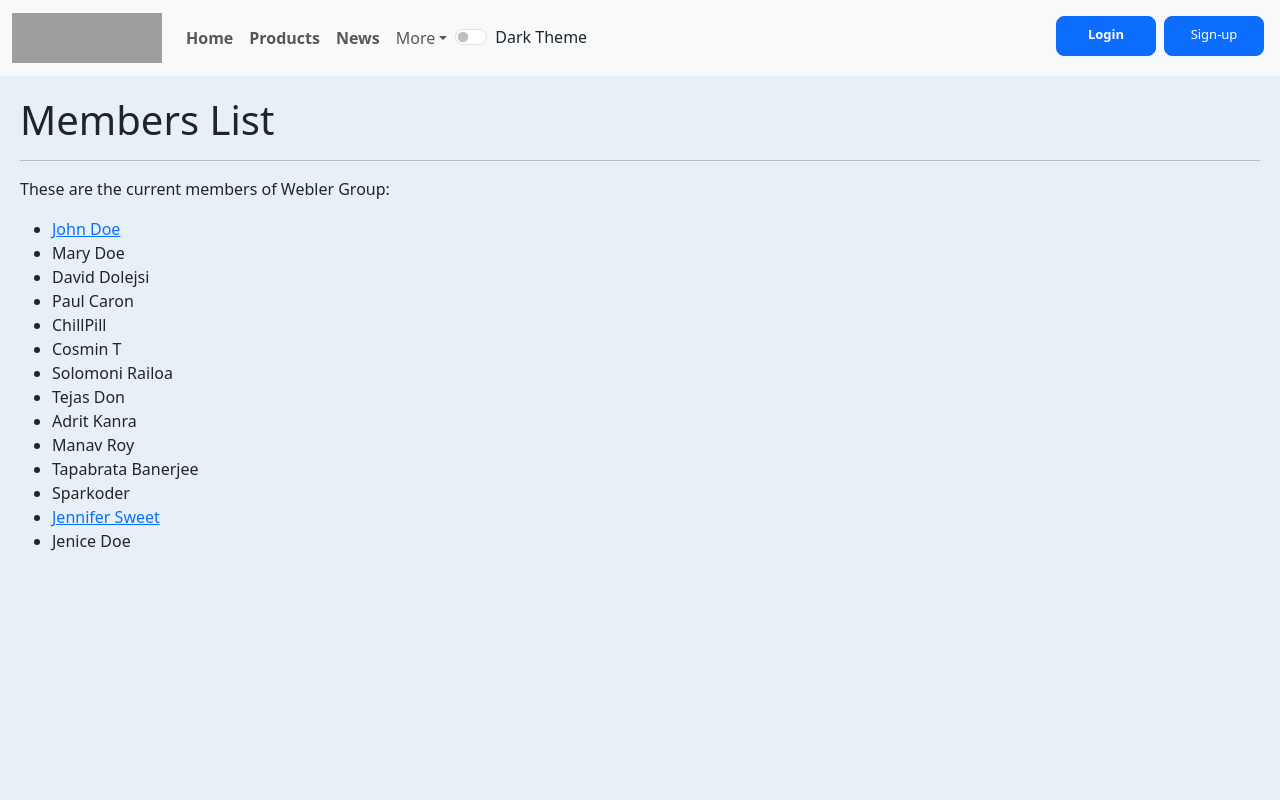
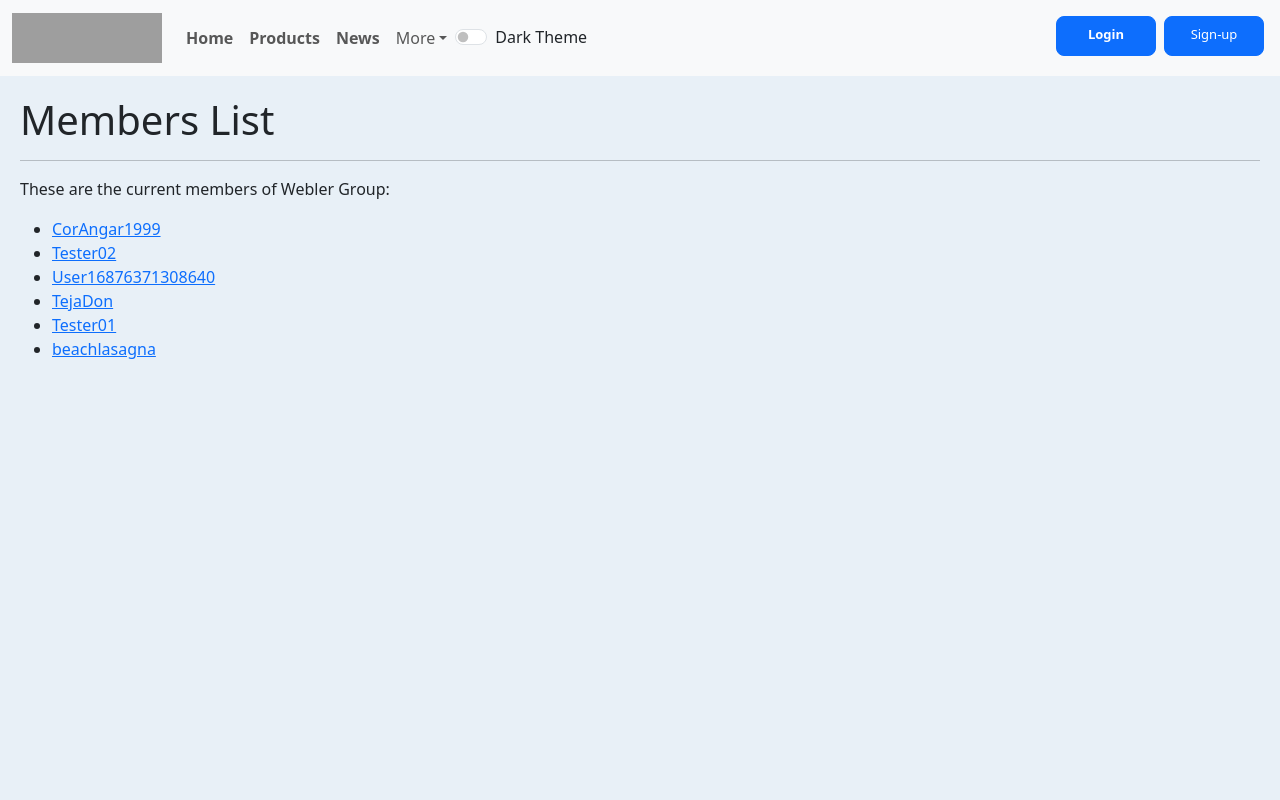
Before and after one commit to DonDejvo/webler-site-demo, a React (Vite) app: page /members-list in a window 1280 px wide. Shown: the top 800 px of the page. Built offline with nearby package versions, Linux system fonts and the light colour scheme; no server answers; grey boxes are pictures that could not be loaded.

Commit message:
Update MembersList.tsx

```diff
--- a/src/pages/MembersList.tsx
+++ b/src/pages/MembersList.tsx
@@ -15,20 +15,12 @@ function MembersList() {
                 <hr />
                 <p>These are the current members of Webler Group: </p>
                 <ul>
-                    <li><a href="/member">John Doe</a></li>
-                    <li>Mary Doe</li>
-                    <li>David Dolejsi</li>
-                    <li>Paul Caron</li>
-                    <li>ChillPill</li>
-                    <li>Cosmin T</li>
-                    <li>Solomoni Railoa</li>
-                    <li>Tejas Don</li>
-                    <li>Adrit Kanra</li>
-                    <li>Manav Roy</li>
-                    <li>Tapabrata Banerjee</li>
-                    <li>Sparkoder</li>
-                    <li><a href="/member">Jennifer Sweet</a></li>
-                    <li>Jenice Doe</li>
+                    <li><a href="/member/corangar1999">CorAngar1999</a></li>
+                    <li><a href="/member/tester02">Tester02</a></li>
+                    <li><a href="/member/user16876371308640">User16876371308640</a></li>
+                    <li><a href="/member/tejadon">TejaDon</a></li>
+                    <li><a href="/member/tester01">Tester01</a></li>
+                    <li><a href="/member/beachlasagna">beachlasagna</a></li>
                 </ul>
             </main>
 
```
